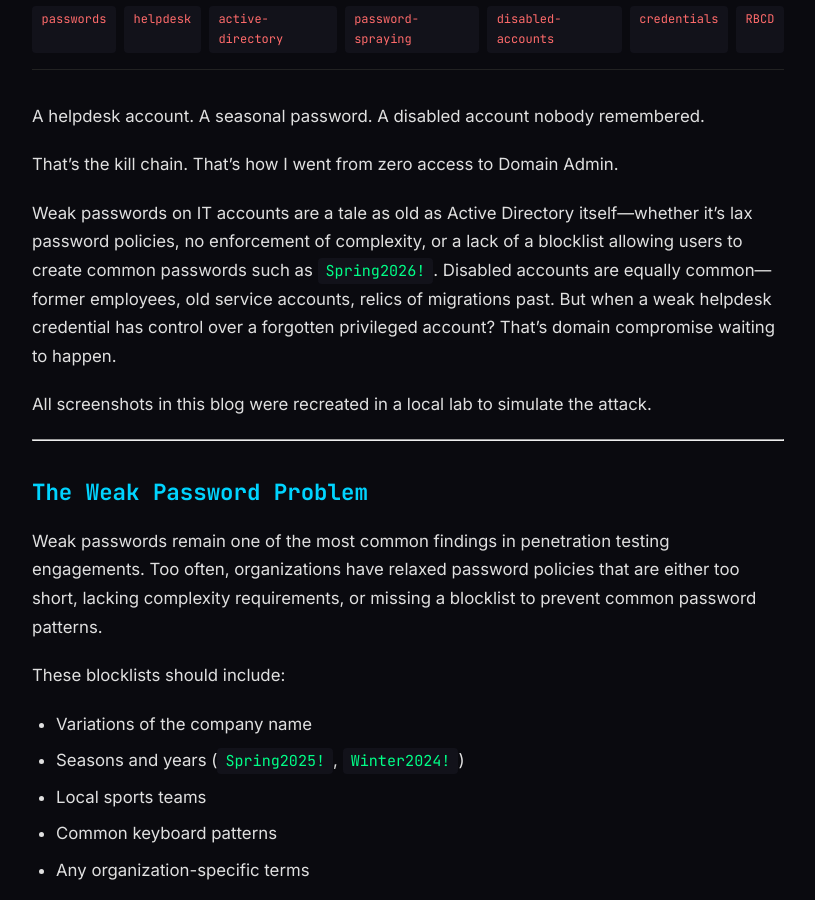
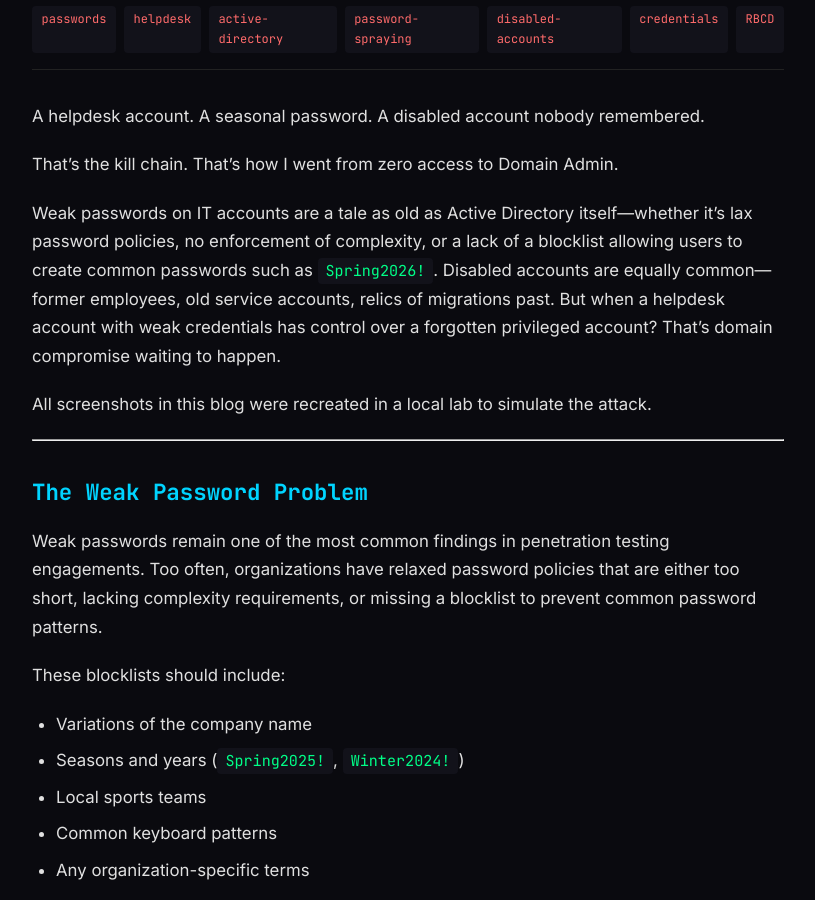
Before and after one commit to ab0x90/domain-diaries-blog, a Jekyll site: the page built from _posts/2026-02-17-from-helpdesk-to-help-yourself-an-ad-love-story.md, in a window 1280 px wide and 900 px high, scrolled down 680 px. Shown: the whole window, without its empty margins (232-1047 px from the left). Built offline with Jekyll 4.4.1, drawn with Linux system fonts in a browser that asks for light colours.

Commit message:
Update 2026-02-17-from-helpdesk-to-help-yourself-an-ad-love-story.md

```diff
--- a/_posts/2026-02-17-from-helpdesk-to-help-yourself-an-ad-love-story.md
+++ b/_posts/2026-02-17-from-helpdesk-to-help-yourself-an-ad-love-story.md
@@ -16,7 +16,7 @@ A helpdesk account. A seasonal password. A disabled account nobody remembered.
 
 That's the kill chain. That's how I went from zero access to Domain Admin.
 
-Weak passwords on IT accounts are a tale as old as Active Directory itself—whether it's lax password policies, no enforcement of complexity, or a lack of a blocklist allowing users to create common passwords such as `Spring2026!`. Disabled accounts are equally common—former employees, old service accounts, relics of migrations past. But when a weak helpdesk credential has control over a forgotten privileged account? That's domain compromise waiting to happen.
+Weak passwords on IT accounts are a tale as old as Active Directory itself—whether it's lax password policies, no enforcement of complexity, or a lack of a blocklist allowing users to create common passwords such as `Spring2026!`. Disabled accounts are equally common—former employees, old service accounts, relics of migrations past. But when a helpdesk account with weak credentials has control over a forgotten privileged account? That's domain compromise waiting to happen.
 
 All screenshots in this blog were recreated in a local lab to simulate the attack.
 
```
